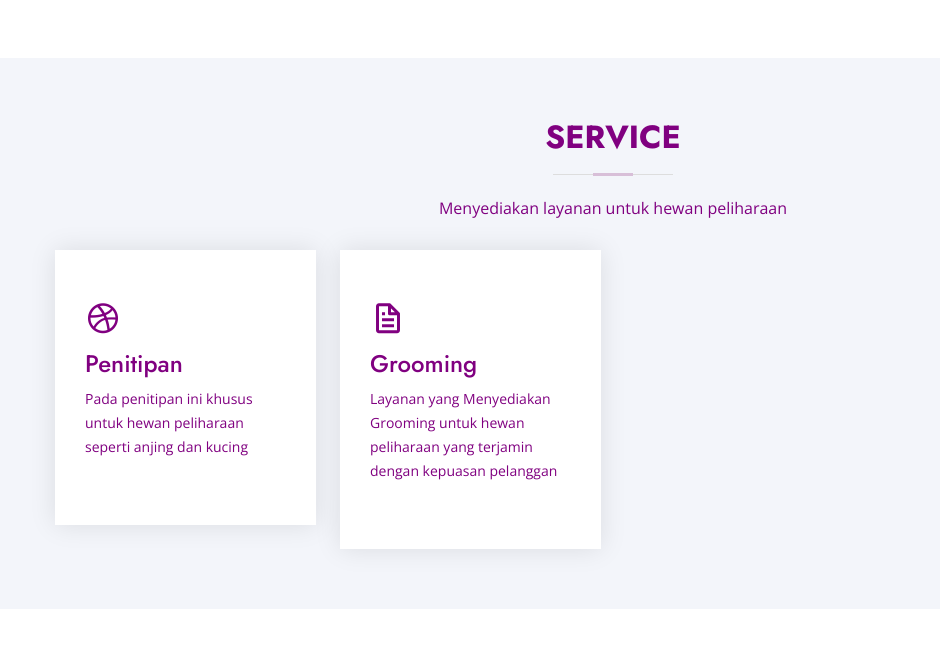
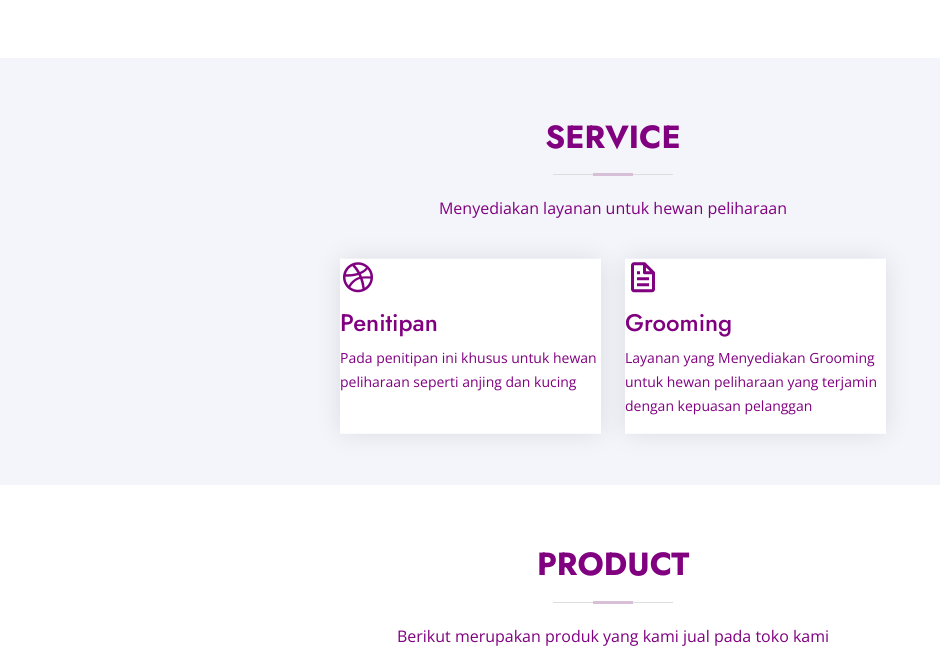
Before and after one commit to Novianawati/MKProyek2_BCPetHouse, a PHP site: page /pages/samples/user.html in a window 1280 px wide. Shown: the part 963-1629 px from the top of the page, without its empty margins (27-967 px from the left). Run offline with PHP 8.4, Linux system fonts and the light colour scheme.

Commit message:
changes10

```diff
--- a/pages/samples/assets/css/style.css
+++ b/pages/samples/assets/css/style.css
@@ -627,19 +627,21 @@ section {
 --------------------------------------------------------------*/
 .services .icon-box {
   box-shadow: 0px 0 25px 0 rgba(0, 0, 0, 0.1);
-  padding: 50px 30px;
   transition: all ease-in-out 0.4s;
   background: #fff;
+  margin: center;
 }
 
 .services .icon-box .icon {
   margin-bottom: 10px;
+  margin: center;
 }
 
 .services .icon-box .icon i {
   color: #800080;
   font-size: 36px;
   transition: 0.3s;
+  margin: center;
 }
 
 .services .icon-box h4 {
--- a/pages/samples/user.html
+++ b/pages/samples/user.html
@@ -115,8 +115,8 @@
           <p>Menyediakan layanan untuk hewan peliharaan</p>
         </div>
 
-        <div class="row">
-          <div class="col-xl-3 col-md-6 d-center align-items-center" data-aos="zoom-in" data-aos-delay="100">
+        <div class="row" style="transform: translate(25%, 5%);">
+          <div class="col-xl-3 col-md-6 d-flex align-items-stretch" data-aos="zoom-in" data-aos-delay="100">
             <div class="icon-box">
               <div class="icon"><i class="bx bxl-dribbble"></i></div>
               <h4><a href="FormPenitipan.html">Penitipan</a></h4>
@@ -124,7 +124,7 @@
             </div>
           </div>
 
-          <div class="col-xl-3 col-md-6 d-center align-items-center mt-4 mt-md-0" data-aos="zoom-in" data-aos-delay="200">
+          <div class="col-xl-3 col-md-6 d-flex align-items-stretch mt-4 mt-md-0" data-aos="zoom-in" data-aos-delay="200">
             <div class="icon-box">
               <div class="icon"><i class="bx bx-file"></i></div>
               <h4><a href="FormGrooming.html">Grooming</a></h4>
```
